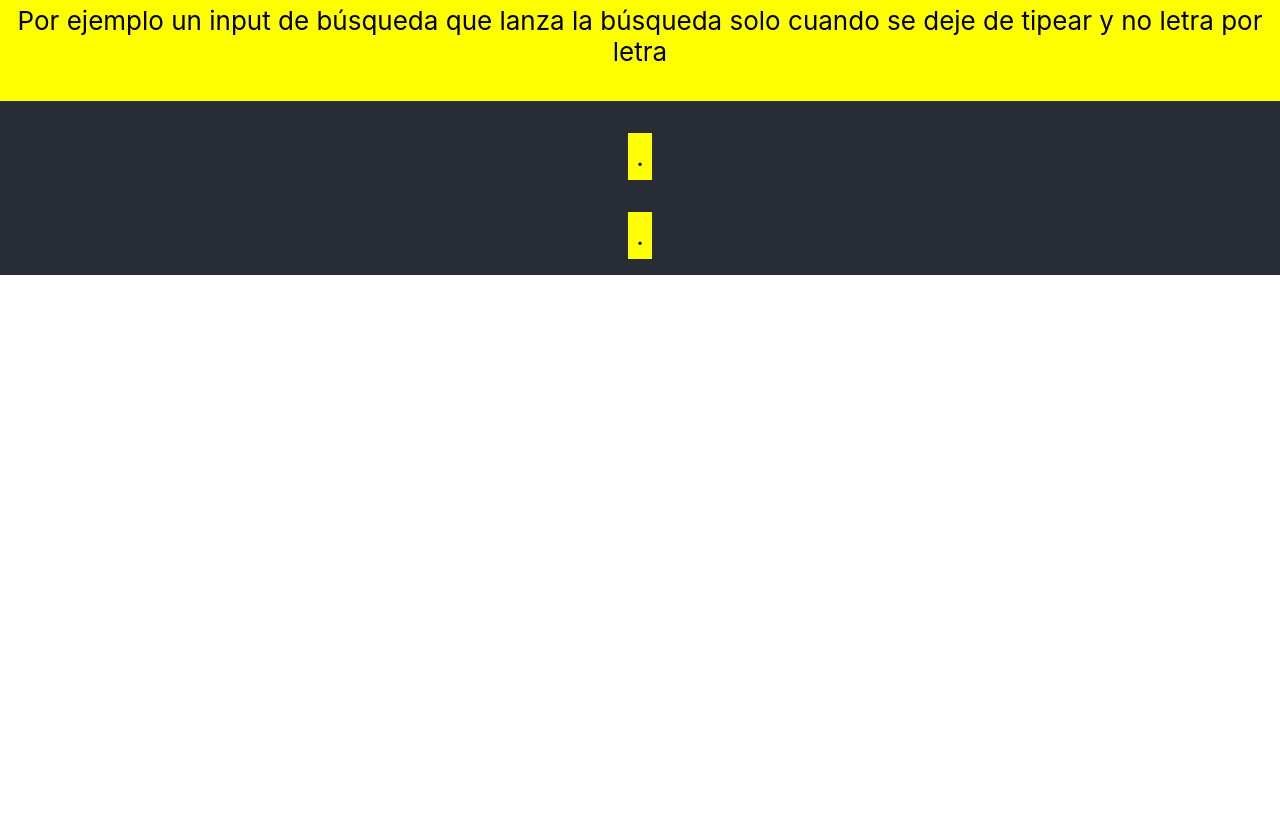
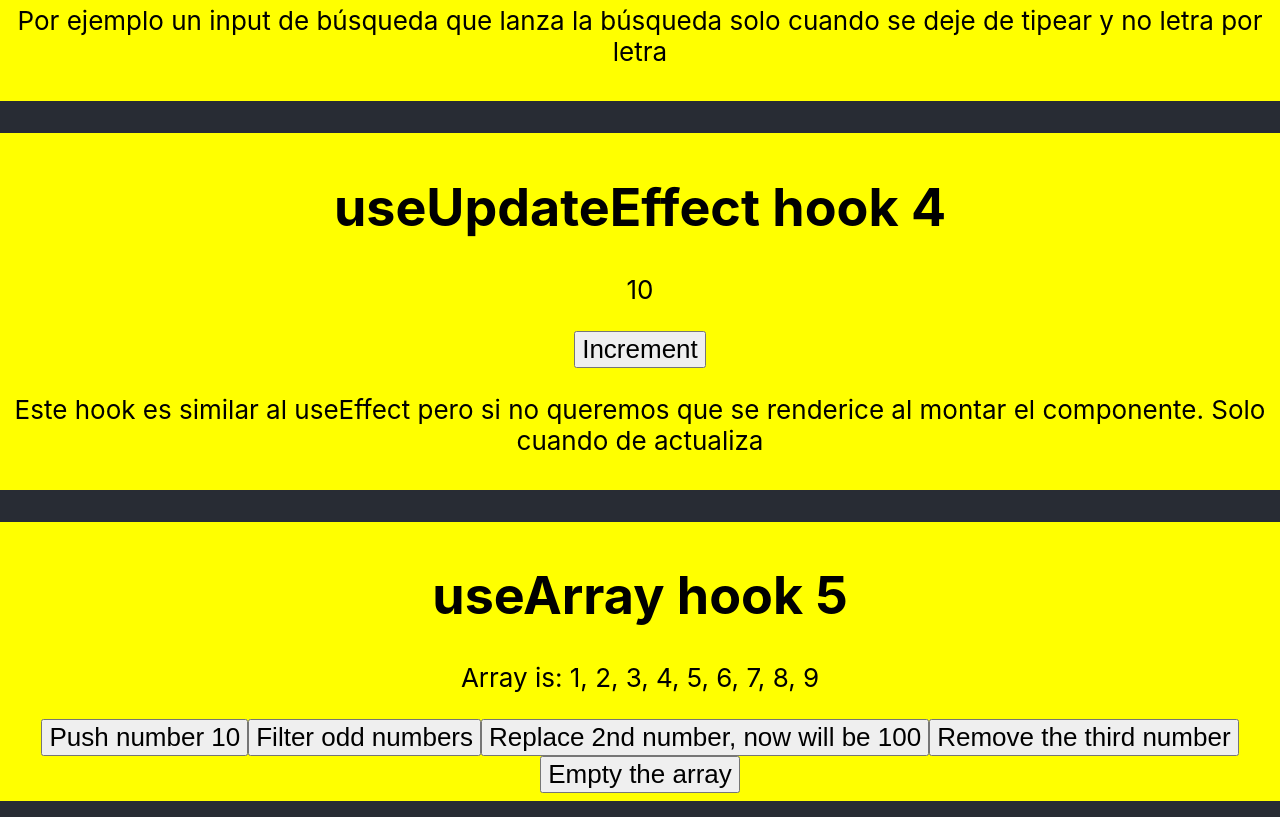
Before and after one commit to josejaviersanahuja/custom-hooks, a React (Vite) app: page / in a window 1280 px wide. Shown: the part 1360-2177 px from the top of the page. Before the commit the page ends 1635 px from the top, so only its background shows below. Built offline with nearby package versions, Linux system fonts and the light colour scheme.

Commit message:
5 hooks ok

```diff
--- a/src/App.tsx
+++ b/src/App.tsx
@@ -1,8 +1,10 @@
 import { useState } from 'react'
 import './App.css'
+import ArrayComponent from './components/ArrayComponent'
 import DebounceComponent from './components/DebounceComponent'
 import TimeoutComponent from './components/TimeoutComponent'
 import Toggle from './components/Toggle'
+import UpdateEffectComponent from './components/UpdateEffectComponent'
 
 
 function App() {
@@ -27,10 +29,10 @@ function App() {
           <DebounceComponent/>
         </main>
         <main className="hook" id="4">
-          .
+          <UpdateEffectComponent/>
         </main>
         <main className="hook" id="5">
-          .
+          <ArrayComponent/>
         </main>
       </header>
 
--- /dev/null
+++ b/src/components/ArrayComponent.tsx
@@ -0,0 +1,19 @@
+import React, { ReactElement } from 'react'
+import useArray from '../hooks/useArray'
+
+export default function ArrayComponent(): ReactElement {
+
+    const {array, push, filter, update, remove, clear, } = useArray([1,2,3,4,5,6,7,8,9])
+
+    return (
+        <div>
+            <h1>useArray hook 5</h1>
+            <p>Array is: {array.join(', ')}</p>
+            <button onClick={()=> push(10)}>Push number 10</button>
+            <button onClick={()=> filter((e)=> e % 2 === 1)}>Filter odd numbers</button>
+            <button onClick={()=> update(1,100)}>Replace 2nd number, now will be 100</button>
+            <button onClick={()=> remove(2)}>Remove the third number</button>
+            <button onClick={()=> clear()}>Empty the array</button>
+        </div>
+    )
+}
--- /dev/null
+++ b/src/components/UpdateEffectComponent.tsx
@@ -0,0 +1,18 @@
+import React, { ReactElement, useState } from 'react'
+import useUpdateEffect from '../hooks/useUpdateEffect'
+
+export default function UpdateEffectComponent(): ReactElement {
+
+    const [count, setcount] = useState(10)
+
+    useUpdateEffect(()=>alert(count),[count])
+
+    return (
+        <div>
+            <h1>useUpdateEffect hook 4</h1>
+            <p>{count}</p>
+            <button onClick={()=>setcount(c=>c+1)}>Increment</button>
+            <p>Este hook es similar al useEffect pero si no queremos que se renderice al montar el componente. Solo cuando de actualiza</p>
+        </div>
+    )
+}
--- /dev/null
+++ b/src/hooks/useArray.tsx
@@ -0,0 +1,48 @@
+import { useState } from 'react'
+
+interface useArrayInterface {
+    array: Array<any>,
+    push: (element:any)=> void,
+    filter: (callback: (value:any, index?:number) => any) =>void,
+    update: (index: number, newElement:any)=> void,
+    remove: (index:number)=> void,
+    clear: ()=> void,
+}
+
+export default function useArray(defaultValue : Array<any>) : useArrayInterface {
+
+    const [array, setarray] = useState(defaultValue)
+
+    function push(element : any){
+        setarray([...array, element])
+    }
+
+    function filter(callback : (value:any, index?:number) => any){
+        setarray(a=> a.filter(callback))
+    }
+
+    function update( index: number, newElement: any){
+        if(index < array.length && index >= 0) {
+            setarray(a=> [
+                ...a.slice(0, index),
+                newElement,
+                ...a.slice(index+1,a.length)
+            ])
+        }
+    }
+
+    function remove(index:number){
+        if(index < array.length && index >= 0) {
+            setarray(a=>[
+                ...a.slice(0,index),
+                ...a.slice(index+1,a.length-1)
+            ])
+        }
+    }
+
+    function clear(){
+        setarray([])
+    }
+
+    return { array, push, filter, update, remove, clear}
+}
--- /dev/null
+++ b/src/hooks/useUpdateEffect.tsx
@@ -0,0 +1,17 @@
+import {useEffect, useRef} from 'react'
+
+export default function useUpdateEffect (callback : ()=> void, dependencies : Array<any>) : void {
+
+    // is the first time it renders (component did mount)
+    const firstRenderRef = useRef(true)
+
+    useEffect(() => {
+        // if it is the first render do nothing
+        if (firstRenderRef.current){
+            firstRenderRef.current = false
+            return
+        }
+        // otherwise do the callback
+        return callback()
+    }, [dependencies])
+}
```
